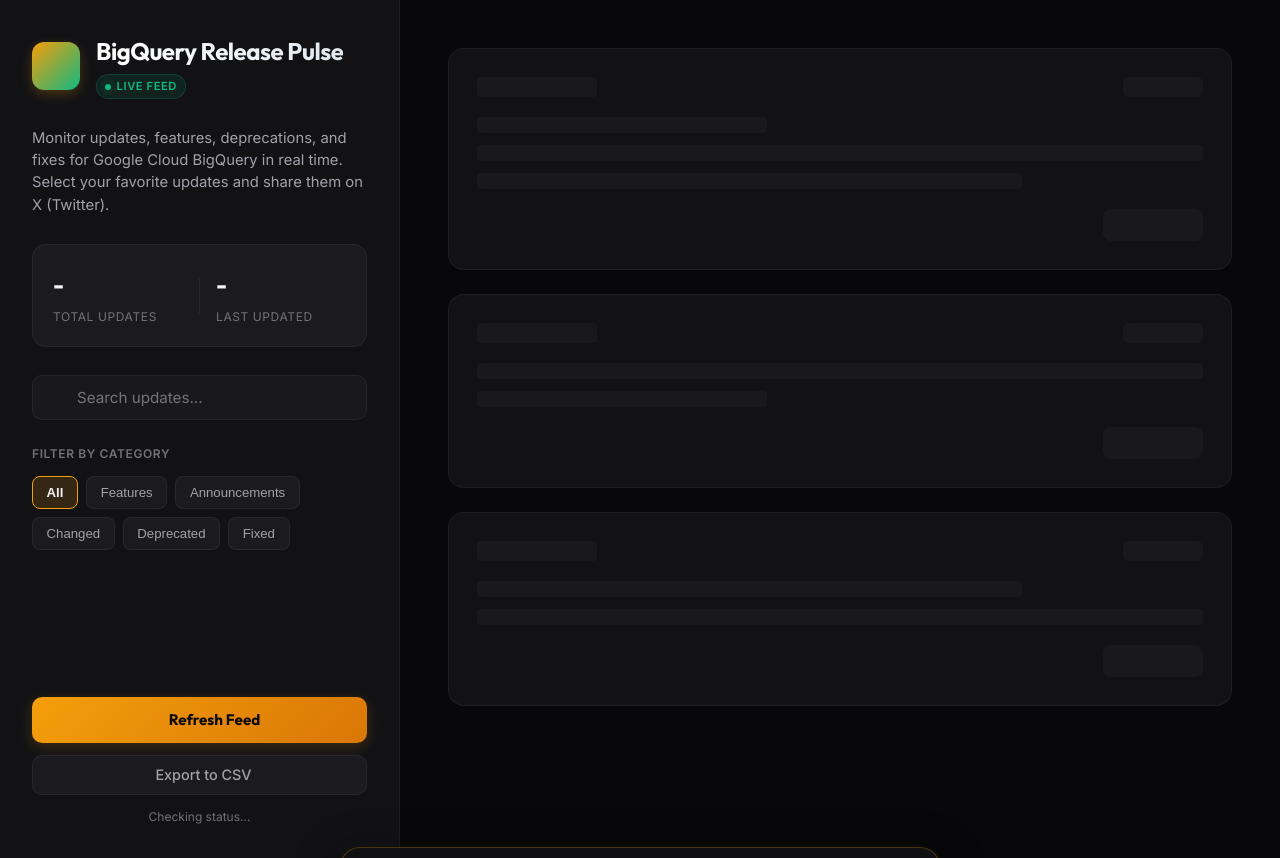
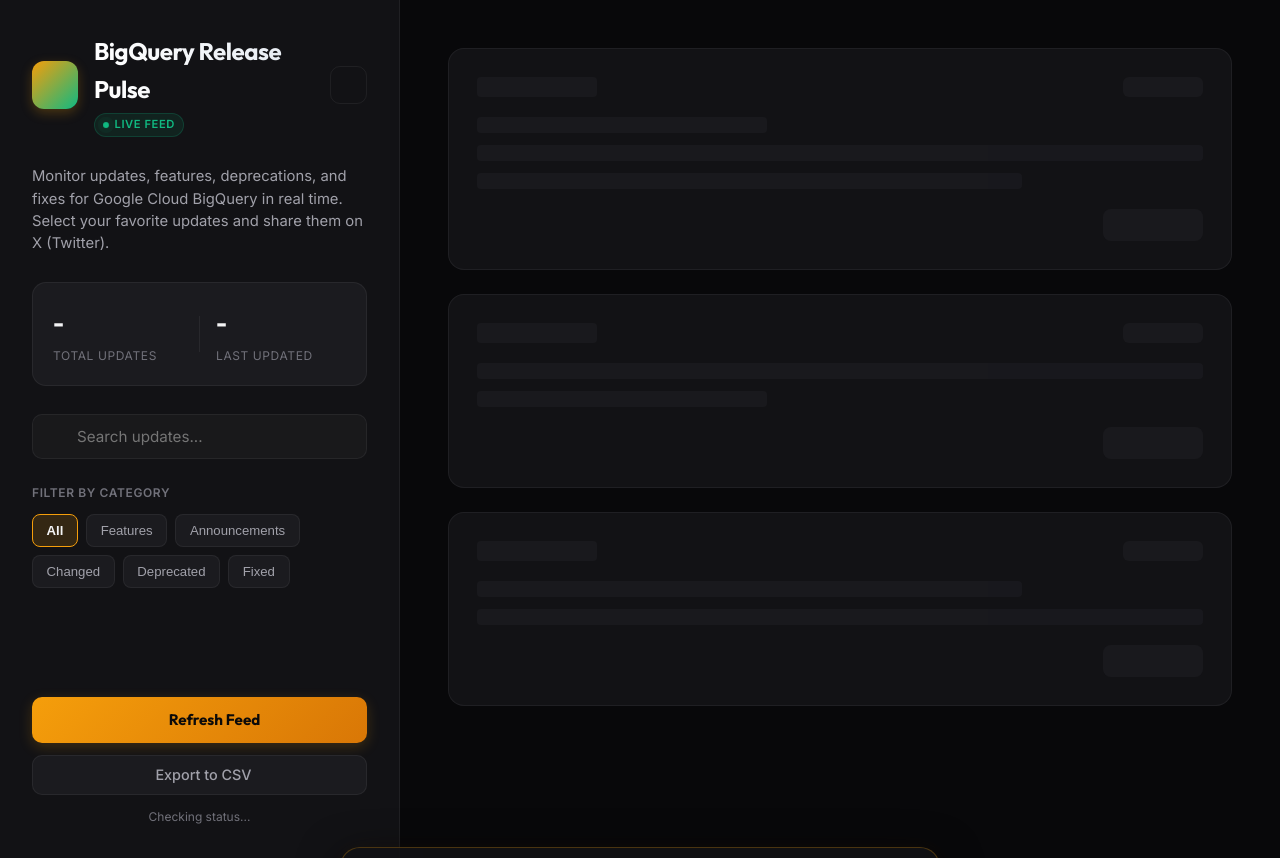
Before and after one commit to dwikyalfira/dwiky-event-talks-app, a Flask app: page / in a window 1280 px wide. Run offline with Flask 3, Linux system fonts and the light colour scheme.

Commit message:
Implement Light and Dark theme toggle switch with LocalStorage persistence

```diff
--- a/static/app.js
+++ b/static/app.js
@@ -28,6 +28,8 @@ const DOM = {
     statLatestDate: document.getElementById('stat-latest-date'),
     resetFiltersBtn: document.getElementById('reset-filters-btn'),
     exportCsvBtn: document.getElementById('export-csv-btn'),
+    themeToggleBtn: document.getElementById('theme-toggle-btn'),
+    themeToggleIcon: document.getElementById('theme-toggle-icon'),
 
     // Drawer
     selectionDrawer: document.getElementById('selection-drawer'),
@@ -53,6 +55,9 @@ const DOM = {
 // Initialization & Event Binding
 // ==========================================================================
 document.addEventListener('DOMContentLoaded', () => {
+    // Initialise Theme
+    initializeTheme();
+
     // Initialise Lucide icons
     if (window.lucide) {
         window.lucide.createIcons();
@@ -62,9 +67,50 @@ document.addEventListener('DOMContentLoaded', () => {
     fetchNotes(false);
 });
 
+// ==========================================================================
+// Theme Logic
+// ==========================================================================
+function initializeTheme() {
+    const savedTheme = localStorage.getItem('theme') || 'dark';
+    if (savedTheme === 'light') {
+        document.body.classList.add('light-theme');
+        updateThemeToggleIcon('moon');
+    } else {
+        document.body.classList.remove('light-theme');
+        updateThemeToggleIcon('sun');
+    }
+}
+
+function toggleTheme() {
+    const isLight = document.body.classList.contains('light-theme');
+    if (isLight) {
+        document.body.classList.remove('light-theme');
+        localStorage.setItem('theme', 'dark');
+        updateThemeToggleIcon('sun');
+        showToast("Switched to dark mode!", "success");
+    } else {
+        document.body.classList.add('light-theme');
+        localStorage.setItem('theme', 'light');
+        updateThemeToggleIcon('moon');
+        showToast("Switched to light mode!", "success");
+    }
+}
+
+function updateThemeToggleIcon(iconName) {
+    if (DOM.themeToggleIcon) {
+        DOM.themeToggleIcon.setAttribute('data-lucide', iconName);
+        if (window.lucide) {
+            window.lucide.createIcons();
+        }
+    }
+}
+
 function bindEvents() {
     // Refresh feed
     DOM.refreshBtn.addEventListener('click', () => fetchNotes(true));
+
+    // Theme toggle
+    DOM.themeToggleBtn.addEventListener('click', toggleTheme);
 
     // Export CSV
     DOM.exportCsvBtn.addEventListener('click', exportToCSV);
--- a/static/style.css
+++ b/static/style.css
@@ -113,7 +113,39 @@ body {
 .logo-area {
     display: flex;
     align-items: center;
+    justify-content: space-between;
+    width: 100%;
+}
+
+.logo-group {
+    display: flex;
+    align-items: center;
     gap: 1rem;
+}
+
+.theme-toggle {
+    background: none;
+    border: 1px solid var(--border-color);
+    color: var(--text-secondary);
+    width: 38px;
+    height: 38px;
+    border-radius: 10px;
+    display: flex;
+    align-items: center;
+    justify-content: center;
+    cursor: pointer;
+    transition: all var(--transition-fast);
+}
+
+.theme-toggle:hover {
+    color: var(--text-primary);
+    border-color: var(--border-hover);
+    background-color: var(--bg-tertiary);
+}
+
+.theme-toggle svg {
+    width: 18px;
+    height: 18px;
 }
 
 .logo-icon {
--- a/templates/index.html
+++ b/templates/index.html
@@ -28,6 +28,7 @@
         <!-- Sidebar / Header Area -->
         <header class="app-header">
             <div class="logo-area">
+                <div class="logo-group">
                     <div class="logo-icon">
                         <i data-lucide="database" class="icon-bq"></i>
                     </div>
@@ -35,6 +36,10 @@
                         <h1>BigQuery Release Pulse</h1>
                         <span class="badge-live">Live Feed</span>
                     </div>
+                </div>
+                <button id="theme-toggle-btn" class="theme-toggle" aria-label="Toggle light/dark theme" title="Toggle theme">
+                    <i data-lucide="sun" id="theme-toggle-icon"></i>
+                </button>
             </div>
 
             <p class="app-description">
```
Also changed, not shown: other parts of static/style.css (+121 -0 lines). Lines whose indentation alone changed are shown as unchanged.
